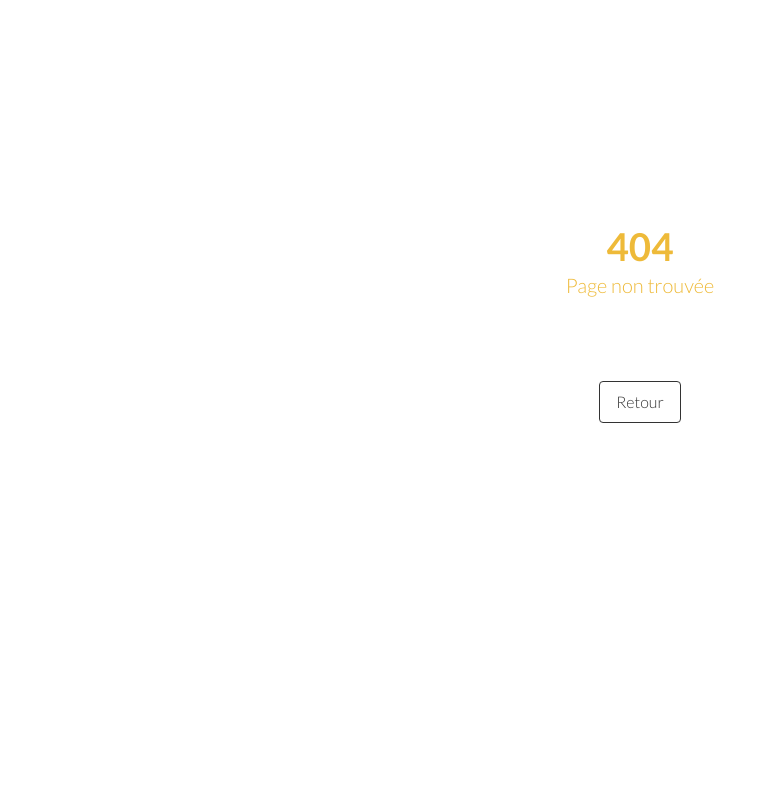
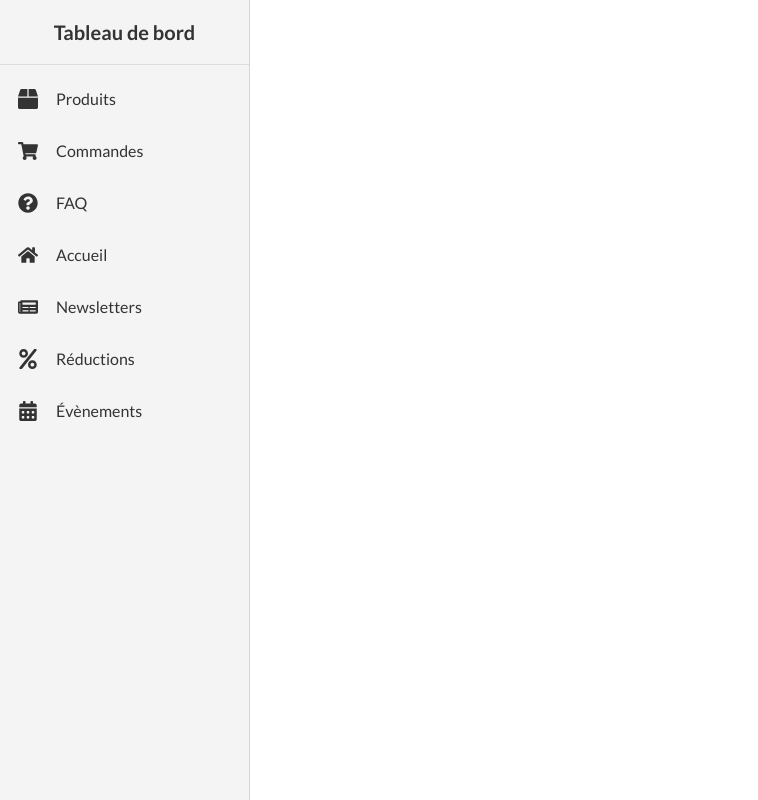
Before and after one commit to LovisCoding/atelier_manon_front, a React (Vite) app: page /admin in a window 1280 px wide. Before the commit this address had no page. Shown: the whole page, without its empty margins (0-758 px from the left). Built offline with nearby package versions, Linux system fonts and the light colour scheme.

Commit message:
Création navbar

```diff
--- a/routes/AppRoutes.jsx
+++ b/routes/AppRoutes.jsx
@@ -12,6 +12,7 @@ import FAQ from '../src/pages/faq/Faq';
 import About from '../src/pages/About';
 import Home from '../src/pages/home/Home';
 import NotFound from '../src/pages/NotFound';
+import Admin from '../src/pages/admin/Admin';
 
 const AppRoutes = () => {
 	return (
@@ -24,7 +25,8 @@ const AppRoutes = () => {
 			<Route path="/email-sent" element={<EmailSent />} />
 			<Route path="/faq" element={<FAQ />} />
 			<Route path="/about" element={<About />} />
-			<Route path="home" element={<Home />} />
+			<Route path="/home" element={<Home />} />
+			<Route path="/admin" element={<Admin />} />
 
 			{/** Le laisser en dernier */}
 			<Route path="*" element={<NotFound />} />
--- /dev/null
+++ b/src/components/admin/SidebarMenu.jsx
@@ -0,0 +1,106 @@
+import React from 'react';
+import {
+  List,
+  ListItem,
+  ListItemText,
+  Drawer,
+  Typography,
+  Box,
+  useTheme,
+} from '@mui/material';
+import { FaBox, FaShoppingCart, FaQuestionCircle, FaHome, FaNewspaper, FaPercent, FaCalendarAlt } from 'react-icons/fa';
+
+const SidebarMenu = () => {
+  const theme = useTheme();
+
+  return (
+    <Drawer
+      variant="permanent"
+      anchor="left"
+      sx={{
+        width: 250,
+        flexShrink: 0,
+        '& .MuiDrawer-paper': {
+          width: 250,
+          boxSizing: 'border-box',
+          backgroundColor: '#f4f4f4',
+        },
+      }}
+    >
+      <Box
+        sx={{
+          textAlign: 'center',
+          padding: 2,
+          borderBottom: '1px solid #ddd',
+        }}
+      >
+        <Typography
+          variant="h6"
+          sx={{
+            fontFamily: 'Lato, sans-serif',
+            color: '#333',
+            fontSize: '20px',
+            fontWeight: 'bold',
+          }}
+        >
+          Tableau de bord
+        </Typography>
+      </Box>
+      <List>
+        {[
+          { text: 'Produits', href: '#configurer-produit', icon: <FaBox /> },
+          { text: 'Commandes', href: '#liste-des-commandes', icon: <FaShoppingCart /> },
+          { text: 'FAQ', href: '#faq', icon: <FaQuestionCircle /> },
+          { text: 'Accueil', href: '#configurer-accueil', icon: <FaHome /> },
+          { text: 'Newsletters', href: '#commandes', icon: <FaNewspaper /> },
+          { text: 'Réductions', href: '#articles-du-blog', icon: <FaPercent /> },
+          { text: 'Évènements', href: '#evenements', icon: <FaCalendarAlt /> },
+        ].map((item) => (
+          <ListItem
+            button
+            component="a"
+            href={item.href}
+            key={item.text}
+            sx={{
+              padding: '10px 16px',
+            }}
+          >
+            <Box
+              sx={{
+                display: 'flex',
+                alignItems: 'center',
+                width: '100%',
+              }}
+            >
+              <Box
+                sx={{
+                  color: '#333',
+                  fontSize: '20px',
+                  marginRight: '16px',
+                  display: 'flex',
+                  justifyContent: 'center',
+                  alignItems: 'center',
+                  width: '24px',
+                }}
+              >
+                {item.icon}
+              </Box>
+              <ListItemText
+                primary={item.text}
+                primaryTypographyProps={{
+                  sx: {
+                    color: '#333',
+                    fontFamily: 'Lato, sans-serif',
+                    fontWeight: '400',
+                  },
+                }}
+              />
+            </Box>
+          </ListItem>
+        ))}
+      </List>
+    </Drawer>
+  );
+};
+
+export default SidebarMenu;
--- /dev/null
+++ b/src/pages/admin/Admin.jsx
@@ -0,0 +1,14 @@
+import React from 'react';
+import SidebarMenu from '../../components/admin/SidebarMenu';
+
+const Admin = () => {
+	return (
+	  <div style={{ display: 'flex' }}>
+		<SidebarMenu />
+		<div style={{ flex: 1, padding: '20px', backgroundColor: '#fff' }}>
+		</div>
+	  </div>
+	);
+};
+
+export default Admin;
--- a/src/pages/home/AvisList.jsx
+++ b/src/pages/home/AvisList.jsx
@@ -1,5 +1,5 @@
 import React from 'react';
-import { Box, Typography, Grid } from '@mui/material'; // Utilisation de Grid au lieu de Grid2
+import { Box, Typography, Grid } from '@mui/material';
 import Avis from '../../components/Avis';
 
 const AvisList = ({ title, avisData }) => {
```
Also changed, not shown: src/components/admin/FAQ.jsx (added).
